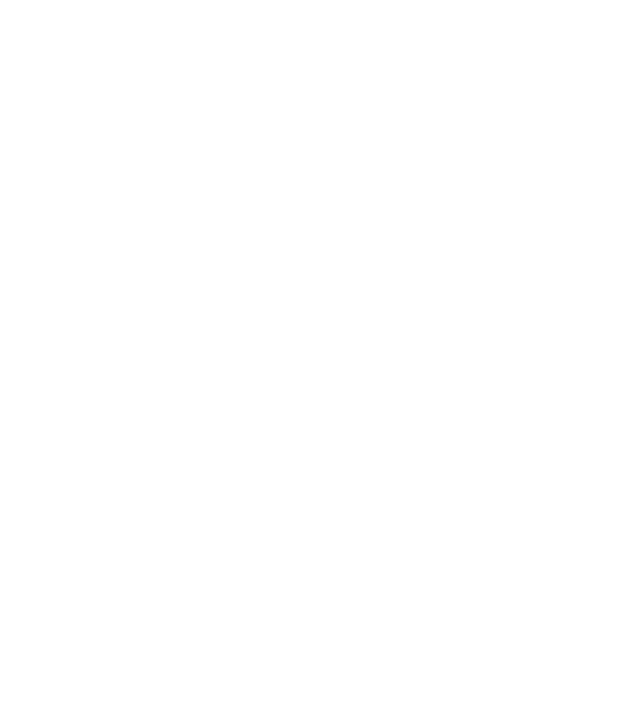
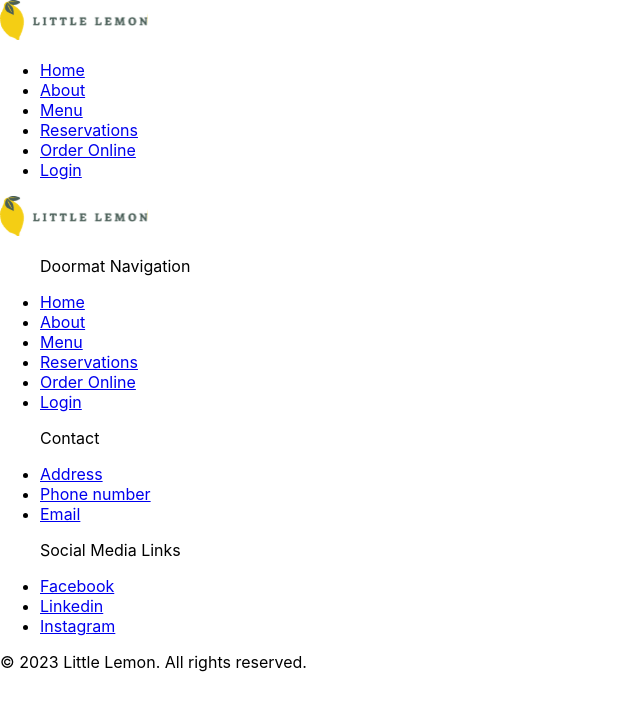
Before and after one commit to OpeDada/Little_Lemon, a React (Create React App) app: page / in a window 1280 px wide. Shown: the top 710 px of the page, without its empty margins (0-640 px from the left). Built offline with nearby package versions, Linux system fonts and the light colour scheme.

Commit message:
add the navigation and footer content

```diff
--- a/public/index.html
+++ b/public/index.html
@@ -14,7 +14,7 @@
       manifest.json provides metadata used when your web app is installed on a
       user's mobile device or desktop. See https://developers.google.com/web/fundamentals/web-app-manifest/
     -->
-    <link rel="manifest" href="%PUBLIC_URL%/manifest.json" />
+    <!-- <link rel="manifest" href="%PUBLIC_URL%/manifest.json" /> -->
     <!--
       Notice the use of %PUBLIC_URL% in the tags above.
       It will be replaced with the URL of the `public` folder during the build.
--- a/src/components/Footer.js
+++ b/src/components/Footer.js
@@ -1,6 +1,63 @@
+import logo from "../assets/logo.svg";
 
 export default function Footer() {
-return (
-  <footer></footer>
-)
+  return (
+    <footer>
+      <img src={logo} alt="logo" />{" "}
+      <div className="doormat-nav">
+        <ul>
+          <p>Doormat Navigation</p>
+          <li>
+            <a href="/">Home</a>
+          </li>
+          <li>
+            <a href="/about">About</a>
+          </li>
+          <li>
+            <a href="/menu">Menu</a>
+          </li>
+          <li>
+            <a href="/reservations">Reservations</a>
+          </li>
+          <li>
+            <a href="/order">Order Online</a>
+          </li>
+          <li>
+            <a href="/login">Login</a>
+          </li>
+        </ul>
+      </div>
+      <div className="contact">
+        <ul>
+          <p>Contact</p>
+          <li>
+            <a href="/">Address</a>
+          </li>
+          <li>
+            <a href="/about">Phone number</a>
+          </li>
+          <li>
+            <a href="/menu">Email</a>
+          </li>
+        </ul>
+      </div>
+      <div className="socials">
+        <ul>
+          <p>Social Media Links</p>
+          <li>
+            <a href="/">Facebook</a>
+          </li>
+          <li>
+            <a href="/about">Linkedin</a>
+          </li>
+          <li>
+            <a href="/menu">Instagram</a>
+          </li>
+        </ul>
+      </div>
+      <p>
+        &copy; {new Date().getFullYear()} Little Lemon. All rights reserved.
+      </p>
+    </footer>
+  );
 }
--- a/src/components/Nav.js
+++ b/src/components/Nav.js
@@ -1,3 +1,31 @@
+import logo from "../assets/logo.svg";
+
 export default function Nav() {
-  return <nav></nav>;
+  return (
+    <>
+      <img src={logo} alt="logo" />
+      <nav>
+        <ul>
+          <li>
+            <a href="/">Home</a>
+          </li>
+          <li>
+            <a href="/about">About</a>
+          </li>
+          <li>
+            <a href="/menu">Menu</a>
+          </li>
+          <li>
+            <a href="/reservations">Reservations</a>
+          </li>
+          <li>
+            <a href="/order">Order Online</a>
+          </li>
+          <li>
+            <a href="/login">Login</a>
+          </li>
+        </ul>
+      </nav>
+    </>
+  );
 }
```
Also changed, not shown: src/assets/logo.svg (added).
